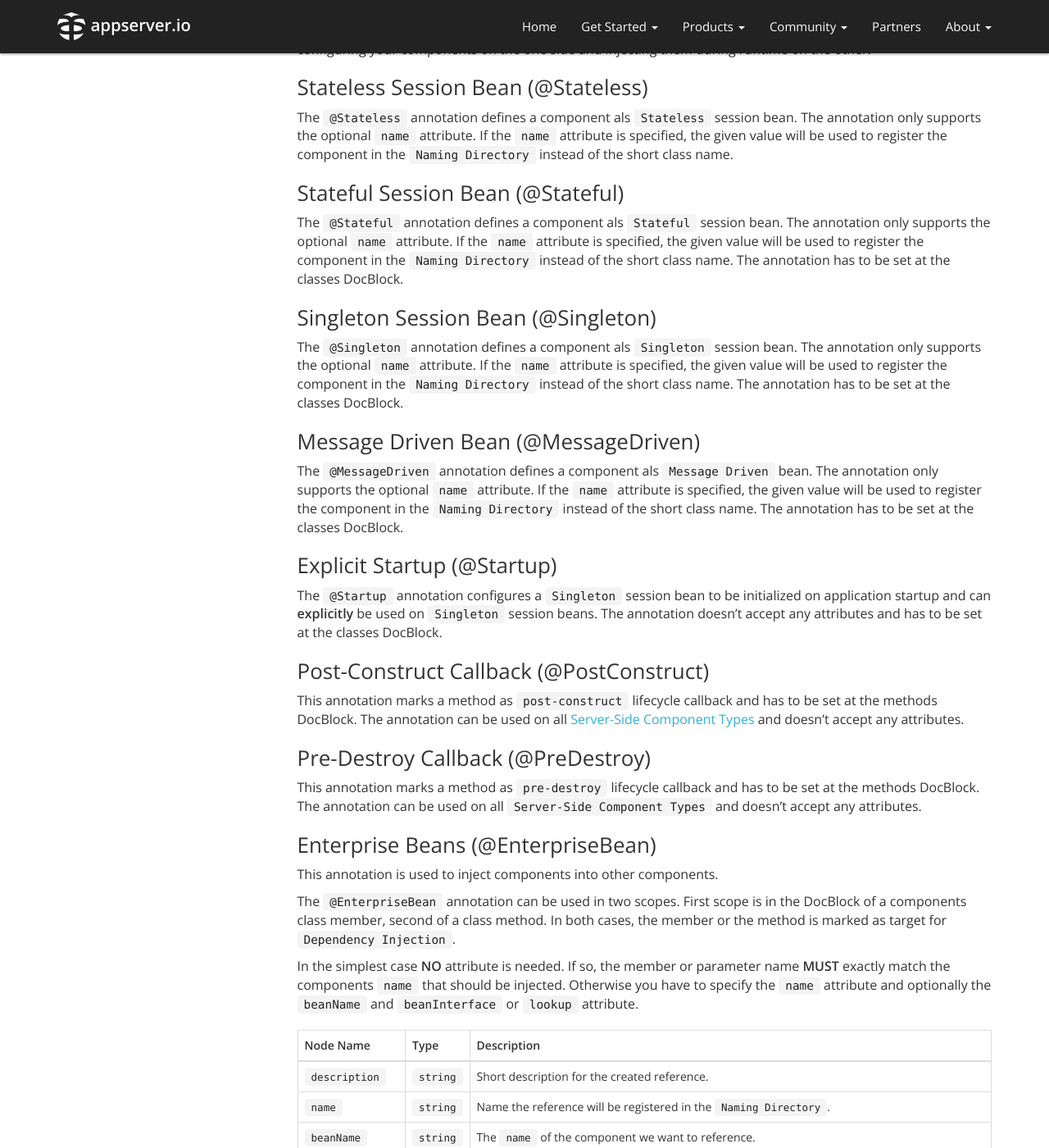
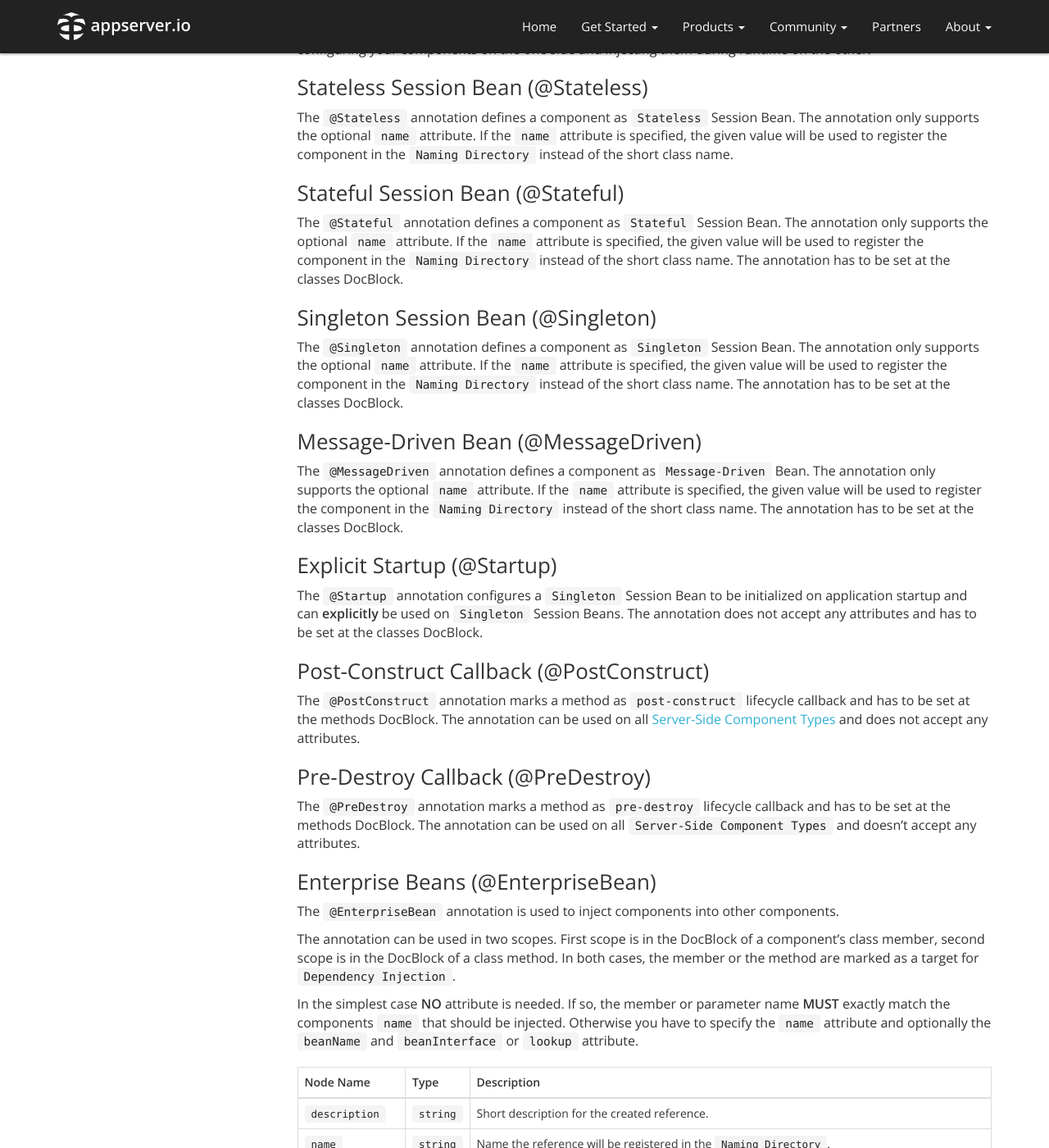
Before and after one commit to appserver-io/appserver, a Jekyll site: the page built from _docs/naming-directory.md, in a window 1280 px wide and 1400 px high, scrolled down 2164 px. Shown: the whole window at 82% size. Built offline with Jekyll 4.4.1, drawn with Linux system fonts in a browser that asks for light colours; nearby versions of some CDN libraries; library files that are not in the unit come from our copies; Markdown is read by kramdown in place of the engine named in the settings.

Commit message:
Update naming-directory.md

```diff
--- a/_docs/naming-directory.md
+++ b/_docs/naming-directory.md
@@ -140,37 +140,37 @@
 
 ### Stateless Session Bean (@Stateless)
 
-The `@Stateless` annotation defines a component als `Stateless` session bean. The annotation only supports the optional `name` attribute. If the `name` attribute is specified, the given value will be used to register the component in the `Naming Directory` instead of the short class name.
+The `@Stateless` annotation defines a component as `Stateless` Session Bean. The annotation only supports the optional `name` attribute. If the `name` attribute is specified, the given value will be used to register the component in the `Naming Directory` instead of the short class name.
 
 ### Stateful Session Bean (@Stateful)
 
-The `@Stateful` annotation defines a component als `Stateful` session bean. The annotation only supports the optional `name` attribute. If the `name` attribute is specified, the given value will be used to register the component in the `Naming Directory` instead of the short class name. The annotation has to be set at the classes DocBlock.
+The `@Stateful` annotation defines a component as `Stateful` Session Bean. The annotation only supports the optional `name` attribute. If the `name` attribute is specified, the given value will be used to register the component in the `Naming Directory` instead of the short class name. The annotation has to be set at the classes DocBlock.
 
 ### Singleton Session Bean (@Singleton)
 
-The `@Singleton` annotation defines a component als `Singleton` session bean. The annotation only supports the optional `name` attribute. If the `name` attribute is specified, the given value will be used to register the component in the `Naming Directory` instead of the short class name. The annotation has to be set at the classes DocBlock.
+The `@Singleton` annotation defines a component as `Singleton` Session Bean. The annotation only supports the optional `name` attribute. If the `name` attribute is specified, the given value will be used to register the component in the `Naming Directory` instead of the short class name. The annotation has to be set at the classes DocBlock.
 
-### Message Driven Bean (@MessageDriven)
+### Message-Driven Bean (@MessageDriven)
 
-The `@MessageDriven` annotation defines a component als `Message Driven` bean. The annotation only supports the optional `name` attribute. If the `name` attribute is specified, the given value will be used to register the component in the `Naming Directory` instead of the short class name. The annotation has to be set at the classes DocBlock.
+The `@MessageDriven` annotation defines a component as `Message-Driven` Bean. The annotation only supports the optional `name` attribute. If the `name` attribute is specified, the given value will be used to register the component in the `Naming Directory` instead of the short class name. The annotation has to be set at the classes DocBlock.
 
 ### Explicit Startup (@Startup)
 
-The `@Startup` annotation configures a `Singleton` session bean to be initialized on application startup and can **explicitly** be used on `Singleton` session beans. The annotation doesn't accept any attributes and has to be set at the classes DocBlock.
+The `@Startup` annotation configures a `Singleton` Session Bean to be initialized on application startup and can **explicitly** be used on `Singleton` Session Beans. The annotation does not accept any attributes and has to be set at the classes DocBlock.
 
 ### Post-Construct Callback (@PostConstruct)
 
-This annotation marks a method as `post-construct` lifecycle callback and has to be set at the methods DocBlock. The annotation can be used on all [Server-Side Component Types](<{{ "/get-started/documentation/persistence-container.html#server-side-component-types" | prepend: site.baseurl }}>) and doesn't accept any attributes.
+The `@PostConstruct` annotation marks a method as `post-construct` lifecycle callback and has to be set at the methods DocBlock. The annotation can be used on all [Server-Side Component Types](<{{ "/get-started/documentation/persistence-container.html#server-side-component-types" | prepend: site.baseurl }}>) and does not accept any attributes.
 
 ### Pre-Destroy Callback (@PreDestroy)
 
-This annotation marks a method as `pre-destroy` lifecycle callback and has to be set at the methods DocBlock. The annotation can be used on all `Server-Side Component Types` and doesn't accept any attributes.
+The `@PreDestroy` annotation marks a method as `pre-destroy` lifecycle callback and has to be set at the methods DocBlock. The annotation can be used on all `Server-Side Component Types` and doesn't accept any attributes.
 
 ### Enterprise Beans (@EnterpriseBean)
 
-This annotation is used to inject components into other components.
+The `@EnterpriseBean` annotation is used to inject components into other components.
 
-The `@EnterpriseBean` annotation can be used in two scopes. First scope is in the DocBlock of a components class member, second of a class method. In both cases, the member or the method is marked as target for `Dependency Injection`.
+The annotation can be used in two scopes. First scope is in the DocBlock of a component's class member, second scope is in the DocBlock of a class method. In both cases, the member or the method are marked as a target for `Dependency Injection`.
 
 In the simplest case **NO** attribute is needed. If so, the member or parameter name **MUST** exactly match the components `name` that should be injected. Otherwise you have to specify the `name` attribute and optionally the `beanName` and `beanInterface` or `lookup` attribute.
 
```
